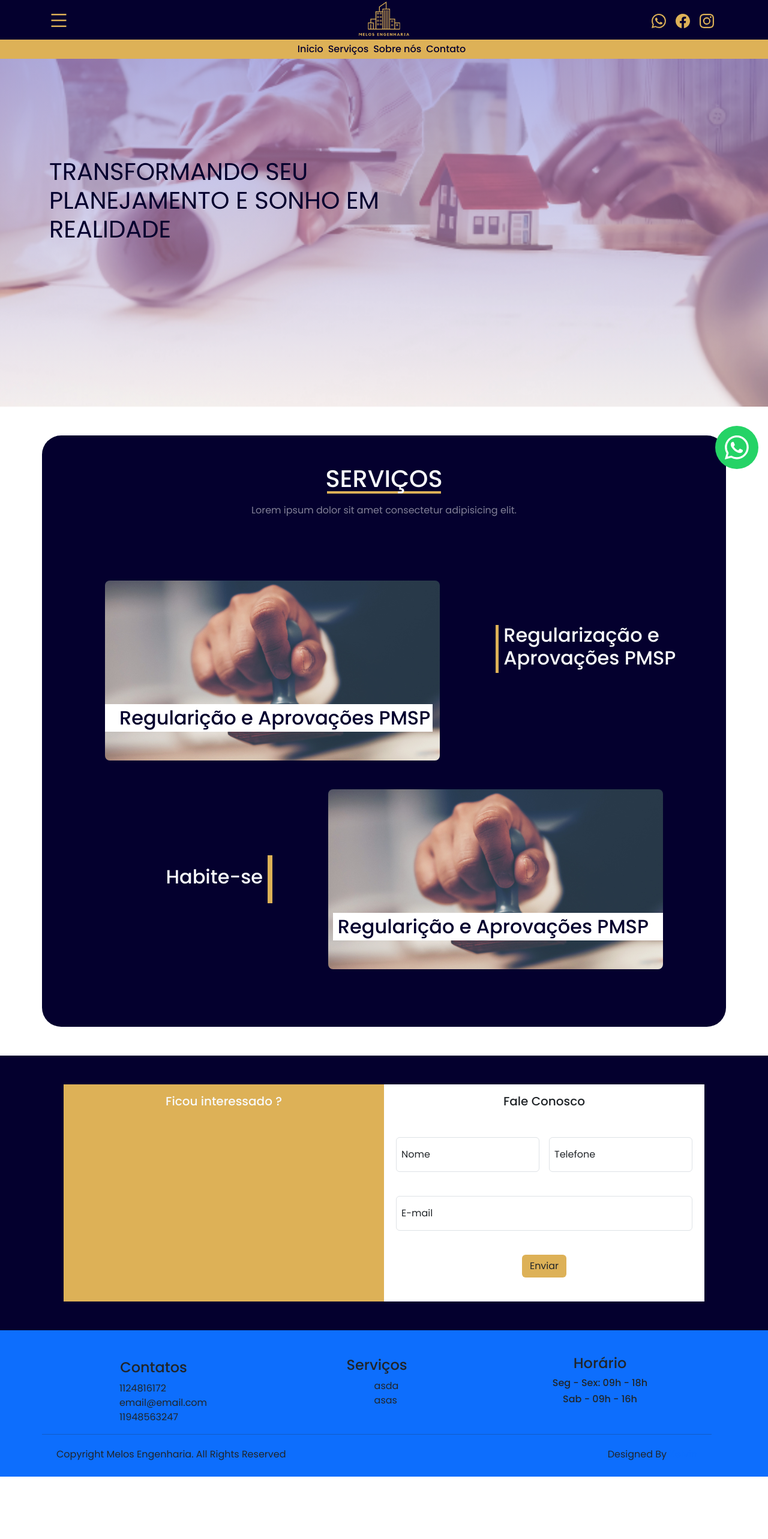
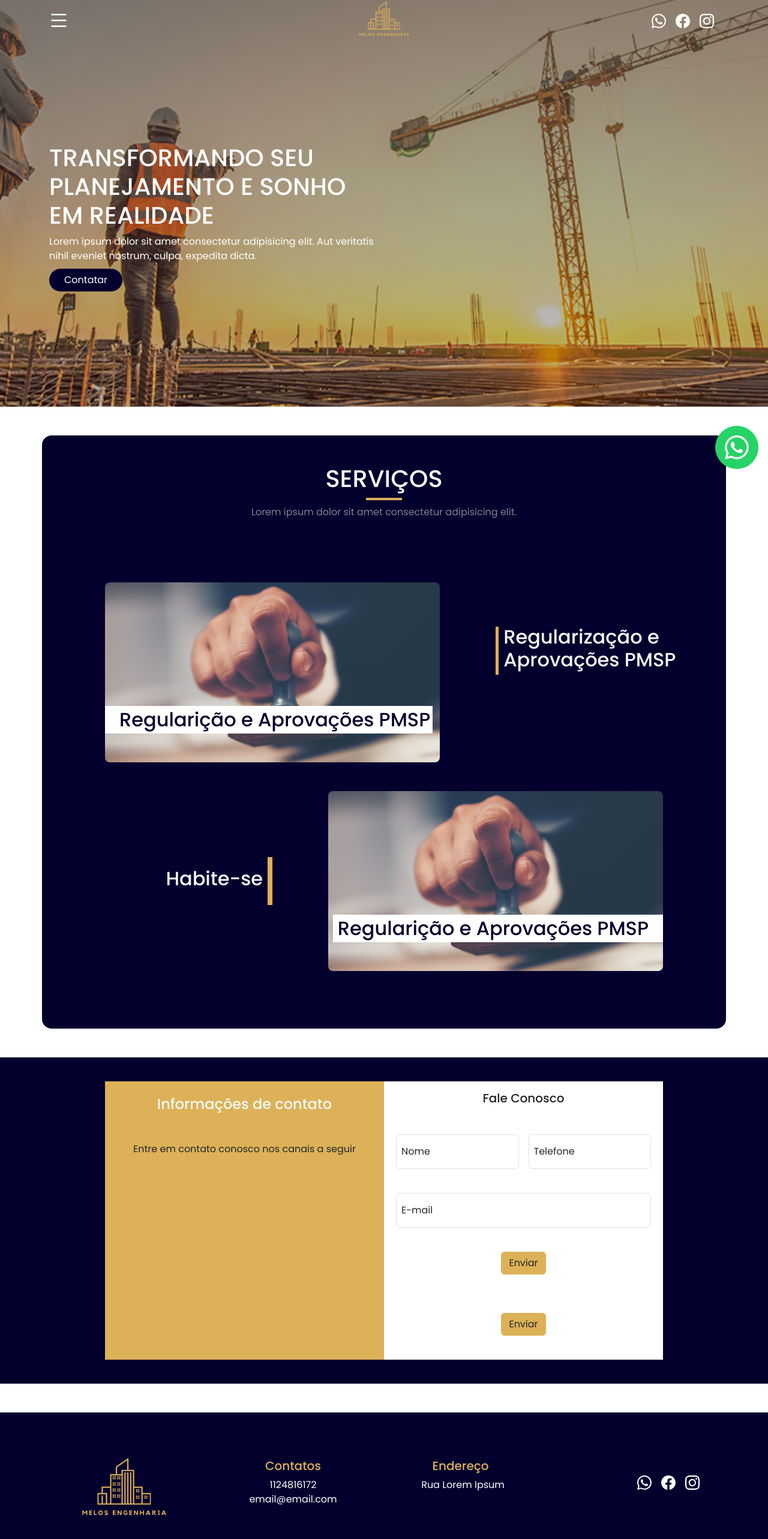
Before and after one commit to KelvinNatal/melosproject, a React (Vite) app: page / in a window 1280 px wide. Shown: the part 2-2568 px from the top of the page at 60% size. Before the commit the page ends 2464 px from the top, so only its background shows below. Built offline with nearby package versions, Linux system fonts and the light colour scheme.

Commit message:
Atualizando design Header

```diff
--- a/src/components/InformacoesComponent.jsx
+++ b/src/components/InformacoesComponent.jsx
@@ -12,11 +12,11 @@ const [visivel, setVisivel] = useState(false);
   return (
         <div className='container'>
             <div className='row'>
-                <div className='servicos-background mb-5 mt-5 rounded-5'>
+                <div className='servicos-background mb-5 mt-5 rounded-4'>
                     <div className='col-12 d-flex align-items-center justify-content-center mt-5 flex-column z-2'>
                         <h1 className='text-light z-1'>{title}</h1>
                         <div className='title-servicos-badge z-0'></div>
-                        <p className='text-white-50 mt-3'>Lorem ipsum dolor sit amet consectetur adipisicing elit.</p>
+                        <p className='text-white-50 mt-2'>Lorem ipsum dolor sit amet consectetur adipisicing elit.</p>
                     </div>
                         <div className='col-12 d-flex align-items-center justify-content-center mt-5 z-2'>
                             <div className='col-8 d-flex align-items-center justify-content-center mt-4'>
--- a/src/containers/Contato.jsx
+++ b/src/containers/Contato.jsx
@@ -4,13 +4,15 @@ import '../styles/containers/Contato.css'
 const Contato = () => {
   return (
     <section id="contato">
-        <div className='contato-content p-4'>
-            <div className='container'>
-                <div className="left-row row m-4">
+        <div className='contato-content p-3'>
+            <div className='container d-flex justify-content-center'>
+                <div className="left-row row m-4 col-10 ">
                     <div className='col-6 d-flex justify-content-center flex-direction-column'>
                         <div className='row d-flex justify-content-center'>
-                            <div className="col-12 d-flex justify-content-center">
-                                <h1 className='fs-5 mt-3 mb-5 text-light'>Ficou interessado ?</h1>
+                            <div className="col-12 d-flex align-items-center flex-column">
+                                <h1 className='fs-4 mt-4 mb-5 text-light'>Informações de contato</h1>
+                                <p>Entre em contato conosco nos canais a seguir</p>
+
                             </div>
 
                         </div>
@@ -32,6 +34,9 @@ const Contato = () => {
                                     <div class="form-floating col-12 mb-3 mt-4 ps-1">
                                         <input type="email" class="form-control" id="floatingInput" placeholder="name@example.com"/>
                                         <label for="floatingInput">E-mail</label>
+                                    </div>
+                                    <div class="form-floating col-12 mb-3 ps-1 d-flex justify-content-center">
+                                        <button class="btn mt-4 mb-4" type="submit">Enviar</button>
                                     </div>
                                     <div class="form-floating col-12 mb-3 ps-1 d-flex justify-content-center">
                                         <button class="btn mt-4 mb-4" type="submit">Enviar</button>
--- a/src/containers/Footer.jsx
+++ b/src/containers/Footer.jsx
@@ -1,28 +1,45 @@
 import React from 'react'
 import '../styles/containers/Footer.css'
+
+import { BsWhatsapp, BsFacebook, BsInstagram} from 'react-icons/bs'
+import imagem from '../assets/logo.png'
 
 const Footer = () => {
   return (
     <section id='footer'>
-        <div className='bg-primary'>
+        <div className='bg-footer mt-5'>
             <div className='container d-flex'>
                 <div className='row col-12'>
-                    <div className='col-4 d-flex justify-content-center align-items-center flex-column'>
-                        <h1 className='fs-4 mt-5'>Contatos</h1>
-                            <ul className='d-flex flex-column justify-content-center'>
-                                    <li>1124816172</li>
-                                    <li>email@email.com</li>
-                                    <li>11948563247</li>
+                    <div className='col-3 ms-auto d-flex justify-content-center flex-column'>
+                        <img src={imagem} alt='' className='imagem-footer'></img>
+                    </div>
+                    <div className='col-3 d-flex justify-content-center align-items-center contato-footer flex-column'>
+                            <h1 className='fs-5'>Contatos</h1>
+                                <ul className='d-flex flex-column justify-content-center align-items-center me-4 pe-2'>
+                                        <li>1124816172</li>
+                                        <li>email@email.com</li>
+                                </ul>
+                    </div>
+                    <div className='col-3 d-flex mb-4 justify-content-center align-items-center flex-column contato-footer'>
+                        <h1 className='fs-5'>Endereço</h1>
+                            <ul className='d-flex flex-column justify-content-center me-4'>
+                                    <li>Rua Lorem Ipsum</li>
                             </ul>
                     </div>
-                    <div className='col-4 d-flex flex-column justify-content-center align-items-center'>
-                        <h1 className='fs-4 mt-3'>Serviços</h1>
-                            <ul className='d-flex flex-column justify-content-center'>
-                                <li>asda</li>
-                                <li>asas</li>
-                            </ul>
+                    <div className='col-3 d-flex align-items-center'>
+                        <ul className="ms-auto d-flex">
+                            <li className="p-2">
+                                <BsWhatsapp className='fs-4'/>
+                            </li>
+                            <li className="p-2">
+                                <BsFacebook className='fs-4'/>
+                            </li>
+                            <li className="p-2">
+                                <BsInstagram className='fs-4'/>
+                            </li>
+                        </ul>
                     </div>
-                    <div className='col-4 d-flex justify-content-center flex-column'>
+                    {/*<div className='col-4 d-flex justify-content-center flex-column'>
                         <div className=' col-12'>
                             <div class="row">
                                 <div className='col-12 d-flex justify-content-center'>
@@ -36,7 +53,7 @@ const Footer = () => {
                                 </div>
                             </div>
                         </div>
-                    </div>
+                    </div>*/}
                     <hr></hr>
                     <div class="footer-bottom">
                         <div class="container">
--- a/src/containers/Header.jsx
+++ b/src/containers/Header.jsx
@@ -6,8 +6,10 @@ const Header = () => {
     <section id="inicio" className='d-flex align-items-center'>
         <div className='container'>
             <div className='row'>
-                <div className='col-8'>
-                    <h1 className='fs-1'>TRANSFORMANDO SEU PLANEJAMENTO E SONHO EM REALIDADE</h1>
+                <div className='col-6'>
+                    <h1 className='fs-1 mt-5'>TRANSFORMANDO SEU PLANEJAMENTO E SONHO EM REALIDADE</h1>
+                    <p>Lorem ipsum dolor sit amet consectetur adipisicing elit. Aut veritatis nihil eveniet nostrum, culpa, expedita dicta.</p>
+                    <button className='btn button-header mt-4 ps-4 pe-4'>Contatar</button>
                 </div>
             </div>
         </div>
--- a/src/containers/NavBar.jsx
+++ b/src/containers/NavBar.jsx
@@ -36,14 +36,14 @@ const NavBar = () => {
                 </div>
             </div>
         </nav>
-        <div className='z-3 d-flex w-100 nav-links-bottom position-fixed sexo'>
+       {/*<div className='z-3 d-flex w-100 nav-links-bottom position-fixed nav-bottom'>
             <div className=' container d-flex justify-content-center align-items-center p-1'>
                 <a className="fs-6 pe-2" href='#'>Inicio</a>
                 <a className="fs-6 pe-2" href='#servicos'>Serviços</a>
                 <a className="fs-6 pe-2" href='#'>Sobre nós</a>
                 <a className="fs-6 pe-2" href='#'>Contato</a>
             </div>
-        </div>
+        </div>*/}
     </section>
     </>
   )
--- a/src/index.css
+++ b/src/index.css
@@ -4,7 +4,7 @@
   --c-primary: #04002e;
   --c-secundary: #ddb157;
   --c-brand: #d9d9d9;
-  --c-brand-rgb: 78, 87, 212;
+  --c-brand-rgb: 67, 67, 67;
   --font-family: 'Poppins', sans-serif;
   --f-title: 60pt;
   --f-subTitle: 30pt;
--- a/src/styles/components/Informacoes.css
+++ b/src/styles/components/Informacoes.css
@@ -19,9 +19,9 @@
 }
 
 .title-servicos-badge{
-    width: 190px;
+    width: 60px;
     height: 4px;
-    margin-top: -11px;
+    margin-top: 0px;
     z-index: 0;
     background-color: var(--c-secundary);
 }
--- a/src/styles/containers/Footer.css
+++ b/src/styles/containers/Footer.css
@@ -1,8 +1,23 @@
 li{
     list-style-type: none;
+    color: white;
+}
+
+.contato-footer{
+    color: var(--c-secundary);
+}
+
+.bg-footer{
+    background-color: var(--c-primary);
 }
 
 .footer-bottom{
+    color: var(--c-secundary);
     padding-top: 5px;
     padding-bottom: 40px;
 }
+
+.imagem-footer{
+    width: 250px;
+    height: 250px;
+}
--- a/src/styles/containers/Header.css
+++ b/src/styles/containers/Header.css
@@ -1,11 +1,21 @@
 #inicio{
     height: 85vh;
-    background: linear-gradient(rgba(var(--c-brand-rgb), 0.507), #00000000), url(../../assets/header.png);
+    background: linear-gradient(rgba(var(--c-brand-rgb), 0.607), #0000003b), url(../../assets/fundoNovo.jpg);
     background-position: center;
     background-size: cover;
-    color: var(--c-primary)
+    color: white;
 }
 
 #inicio h1{
-    font-weight: 400;
+    font-weight: 500;
 }
+
+.button-header {
+    border-radius: 20px;
+    background-color: var(--c-primary);
+    color:white;
+}
+
+.button-header:hover{
+    background-color: var(--c-secundary);
+}
--- a/src/styles/containers/NavBar.css
+++ b/src/styles/containers/NavBar.css
@@ -1,6 +1,6 @@
 .navbar{
-    background-color: var(--c-primary);
-    color: var(--c-secundary);
+    /*background-color: var(--c-primary);*/
+    color: white;
 }
 
 .navbar-button:hover{
@@ -24,6 +24,6 @@ a{
     font-weight: 500;
 }
 
-.sexo{
-    margin-top: 8.5vh;
+.nav-bottom{
+    margin-top: 70px;
 }
```
Also changed, not shown: src/assets/fundoNovo.jpg (added).
